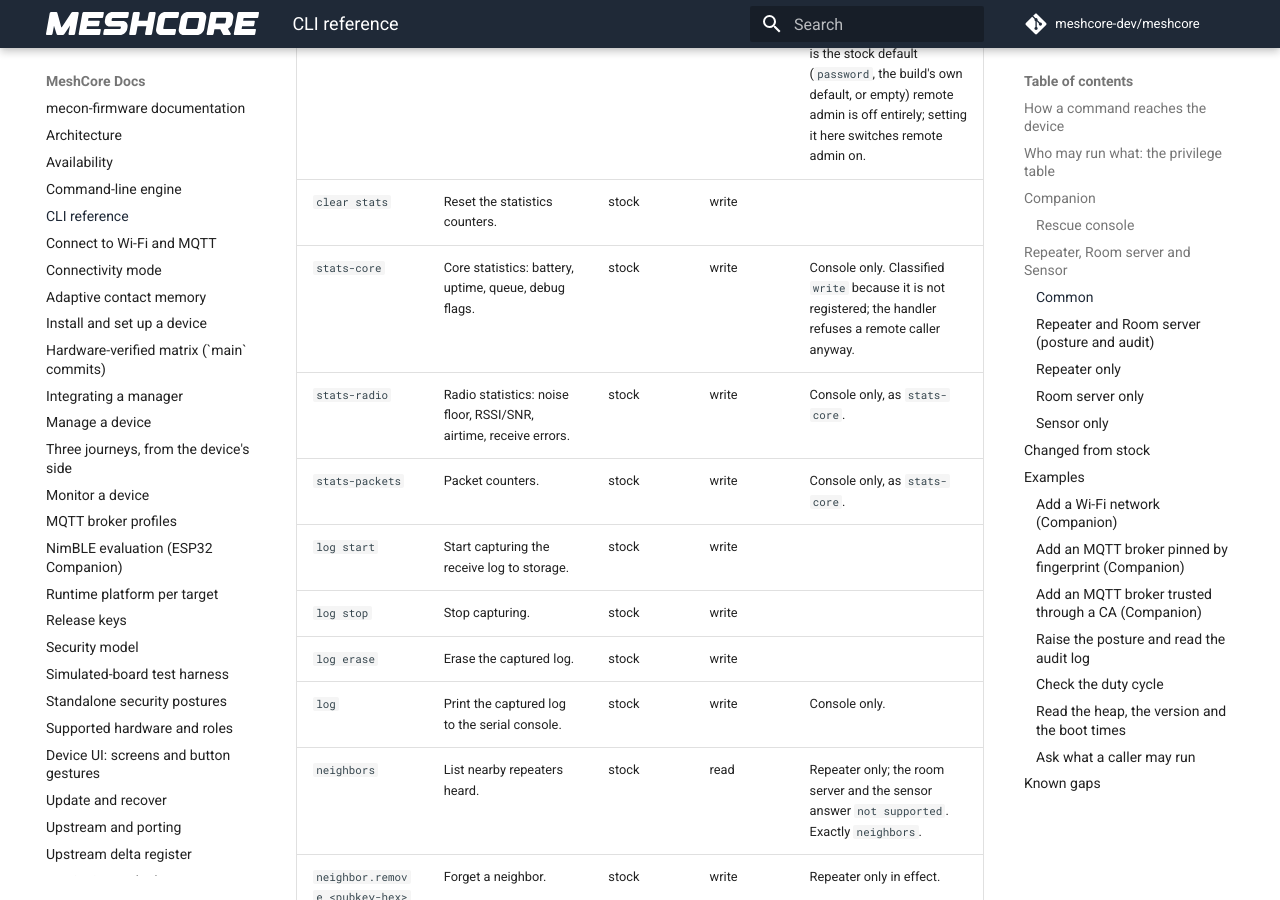
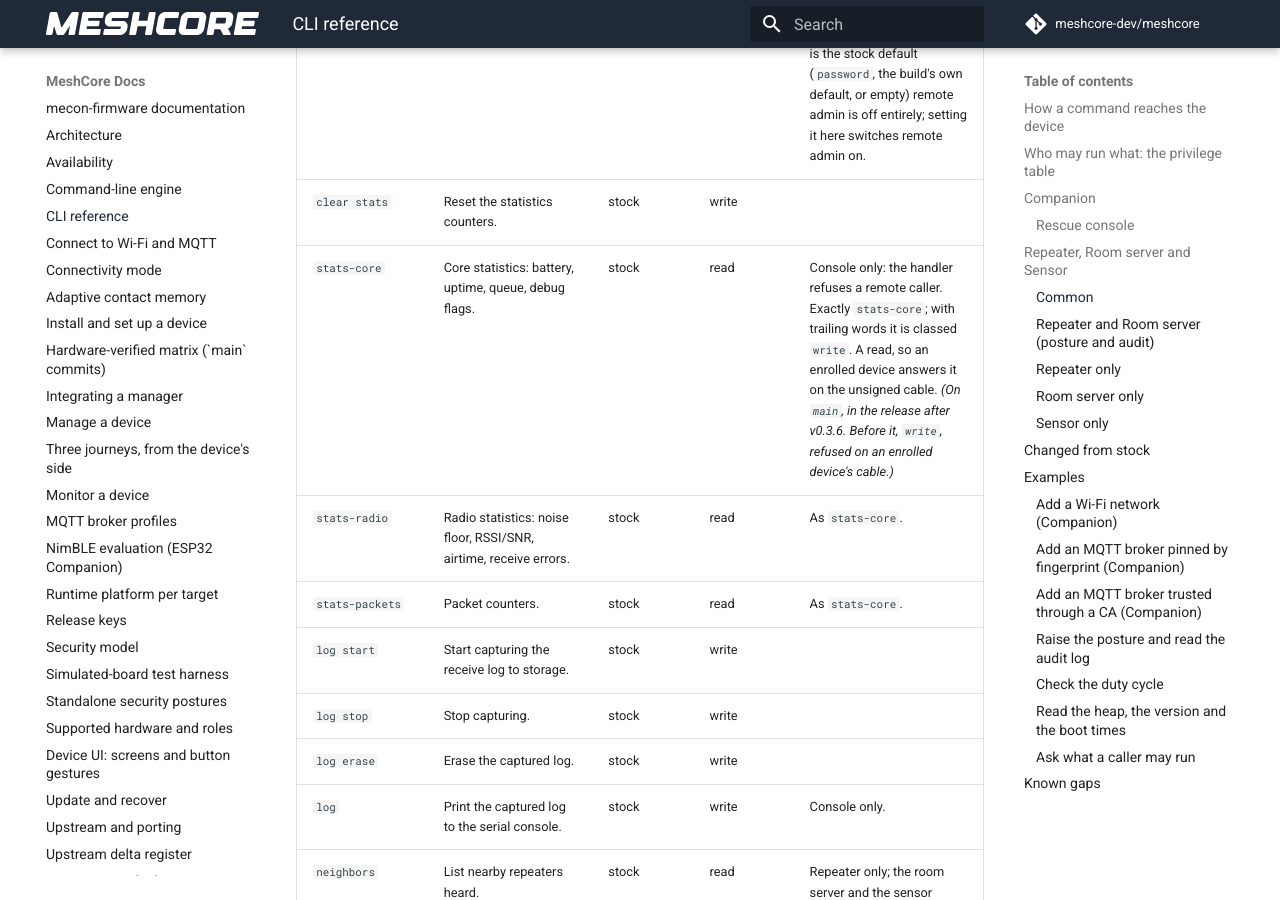
Before and after one commit to hoejriis/mecon-firmware, an MkDocs documentation site: the page built from docs/CLI_REFERENCE.md, in a window 1280 px wide and 900 px high, scrolled down 18299 px. Built offline with MkDocs 1.6.1 and Material for MkDocs 9.7.7, drawn with Linux system fonts in a browser that asks for light colours; comment, search, counter and statistics services are not loaded.

Commit message:
Repeater and Room server: the stock stats-* counters are reads (#566)
stats-packets, stats-radio and stats-core were not in the CLI privilege
table, so they took the fail-closed default. On an enrolled device an
unsigned caller keeps only reads, so the cable could not read the packet
counters (seen on wiotest while measuring #537's coexistence). They
only read, so they are registered as reads, exactly; with trailing
words they stay writes.

Issue #563.

Co-authored-by: Claude Opus 5.5 (1M context) <noreply@anthropic.com>

```diff
--- a/docs/CLI_REFERENCE.md
+++ b/docs/CLI_REFERENCE.md
@@ -166,9 +166,9 @@ These three roles share one command set (`CommonCLI`, with `MyMesh`/`SensorMesh`
 | `power` | Battery voltage, USB, solar and charger state. | stock | read | Exactly `power`. |
 | `password <new>` | Change the admin password. | stock | write | The reply echoes the new password in clear (stock). While the admin password is the stock default (`password`, the build's own default, or empty) remote admin is off entirely; setting it here switches remote admin on. |
 | `clear stats` | Reset the statistics counters. | stock | write |  |
-| `stats-core` | Core statistics: battery, uptime, queue, debug flags. | stock | write | Console only. Classified `write` because it is not registered; the handler refuses a remote caller anyway. |
-| `stats-radio` | Radio statistics: noise floor, RSSI/SNR, airtime, receive errors. | stock | write | Console only, as `stats-core`. |
-| `stats-packets` | Packet counters. | stock | write | Console only, as `stats-core`. |
+| `stats-core` | Core statistics: battery, uptime, queue, debug flags. | stock | read | Console only: the handler refuses a remote caller. Exactly `stats-core`; with trailing words it is classed `write`. A read, so an enrolled device answers it on the unsigned cable. *(On `main`, in the release after v0.3.6. Before it, `write`, refused on an enrolled device's cable.)* |
+| `stats-radio` | Radio statistics: noise floor, RSSI/SNR, airtime, receive errors. | stock | read | As `stats-core`. |
+| `stats-packets` | Packet counters. | stock | read | As `stats-core`. |
 | `log start` | Start capturing the receive log to storage. | stock | write |  |
 | `log stop` | Stop capturing. | stock | write |  |
 | `log erase` | Erase the captured log. | stock | write |  |
```
Also changed, not shown: docs/CLI.md (+1 -1 lines), 3 other files.
